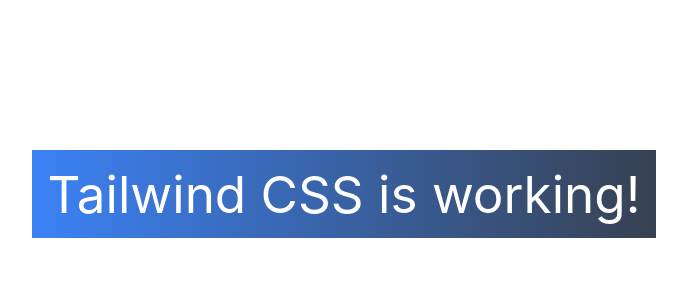
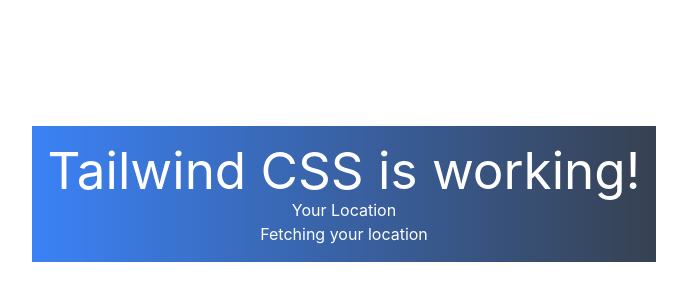
Before and after one commit to d-vafi/Asymptotes-Test, a React (Vite) app in the folder frontend/: page / in a window 1280 px wide. Shown: the part 206-506 px from the top of the page, without its empty margins (296-983 px from the left). Built offline with nearby package versions, Linux system fonts and the light colour scheme; no server answers.

Commit message:
[ADD] functionality to detect user's location

```diff
--- a/frontend/src/App.tsx
+++ b/frontend/src/App.tsx
@@ -1,12 +1,13 @@
 
 import './App.css'
-
+import UserLocation from './components/UserLocation';
 function App() {
 
 
   return (
     <div className="p-4 bg-gradient-to-r from-blue-500 to-gray-700 text-white">
     <h1>Tailwind CSS is working!</h1>
+    <UserLocation/>
   </div>
   );
 }
--- /dev/null
+++ b/frontend/src/components/UserLocation.tsx
@@ -0,0 +1,67 @@
+import React, { useEffect, useState } from "react";
+
+interface Location {
+  lat: number;
+  lng: number;
+}
+
+function UserLocation() {
+    const [location, setLocation] = useState<Location | null>(null);
+    const [error, setError] = useState<string | null>(null);
+
+    useEffect(() => {
+        if (!navigator.geolocation) {
+            setError("Geolocation is not supported by your browser.");
+            return;
+        }
+
+        const success = (position: GeolocationPosition) => {
+            const { latitude, longitude, accuracy } = position.coords;
+
+            console.log(`New Location Fetched: Lat: ${latitude}, Lng: ${longitude}, Accuracy: ${accuracy} meters`);
+
+            if (accuracy > 50) {
+                console.warn("Skipping inaccurate data.");
+                return;
+            }
+
+            setLocation({
+                lat: latitude,
+                lng: longitude,
+            });
+            setError(null);
+        };
+
+        const error = (err: GeolocationPositionError) => {
+            setError("Failed to get location. Please allow access and try later.");
+            console.error(err);
+        };
+
+
+        const id = navigator.geolocation.watchPosition(success, error, {
+            enableHighAccuracy: true,
+            timeout: 15000,
+            maximumAge: 0,
+        });
+
+        return () => {
+            navigator.geolocation.clearWatch(id);
+            console.log("Stopped watching location.");
+        };
+    }, []);
+
+    return (
+        <div>
+            <h2>Your Location</h2>
+            {error ? (
+                <p>{error}</p>
+            ) : location ? (
+                <p>Latitude: {location.lat}, Longitude: {location.lng}</p>
+            ) : (
+                <p>Fetching your location</p>
+            )}
+        </div>
+    );
+}
+
+export default UserLocation;
```
